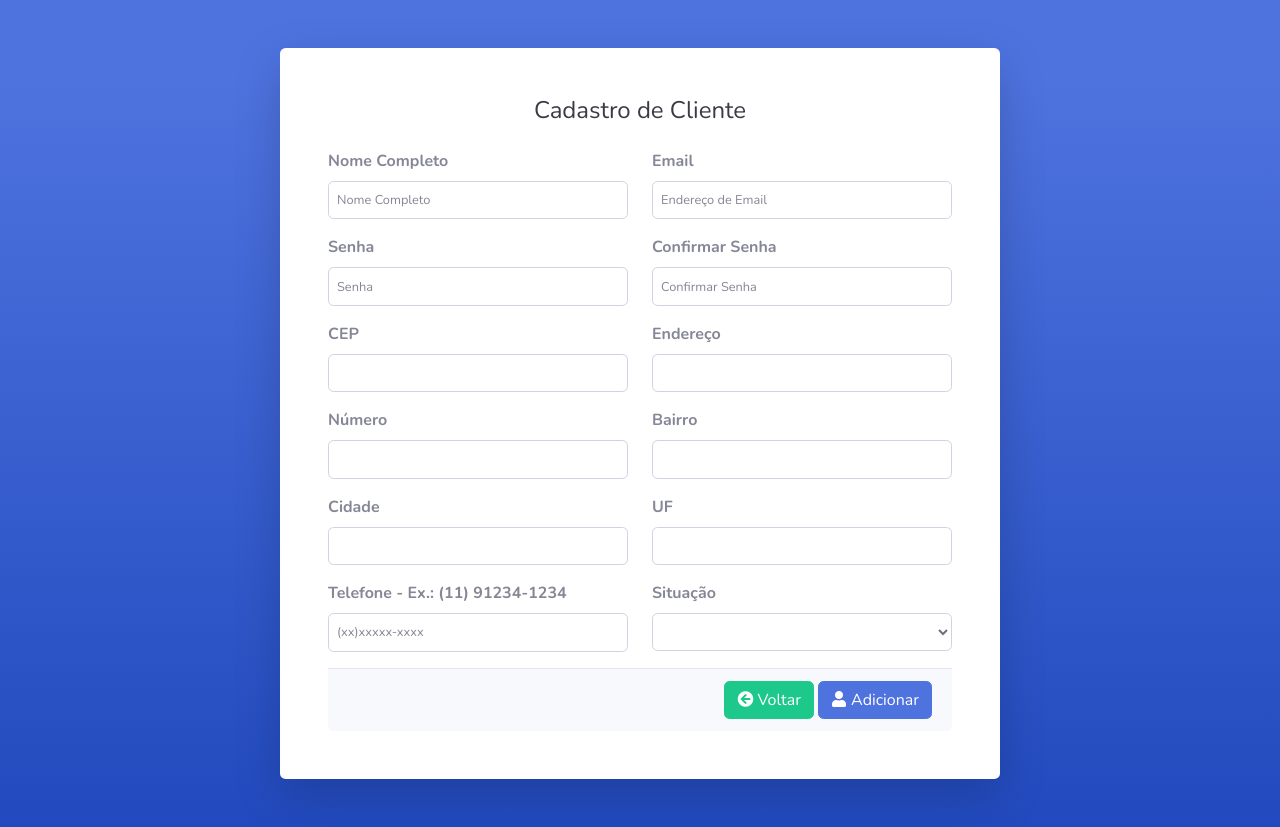
After one commit to Renaky/ordem-servico-php, a PHP site: page /cad_cliente_externo.php in a window 1280 px wide. The commit adds this page. Run offline with PHP 8.4, Linux system fonts and the light colour scheme; some libraries are stand-ins or nearby versions.

Commit message:
Fix some, mudar senha need fixs

```diff
--- /dev/null
+++ b/cad_cliente_externo.php
@@ -0,0 +1,161 @@
+<?php
+session_start();
+require_once('header.php');
+?>
+
+<body class="bg-gradient-primary">
+
+    <div class="container">
+        <!-- Outer Row -->
+        <div class="row justify-content-center">
+            <div class="col-xl-8 col-lg-10 col-md-12">
+                <div class="card o-hidden border-0 shadow-lg my-5">
+                    <div class="card-body p-0">
+                        <!-- Card Body -->
+                        <div class="p-5">
+                            <div class="text-center">
+                                <h1 class="h4 text-gray-900 mb-4">Cadastro de Cliente</h1>
+                            </div>
+
+                            <?php
+                            if (isset($_SESSION['texto_erro'])):
+                            ?>
+                                <div class="alert alert-danger alert-dismissible fade show" role="alert">
+                                    <strong><?= $_SESSION['texto_erro'] ?></strong>
+                                    <button type="button" class="close" data-dismiss="alert" aria-label="Close">
+                                        <span aria-hidden="true">&times;</span>
+                                    </button>
+                                </div>
+                            <?php
+                            unset($_SESSION['texto_erro']);
+                            endif;
+
+                            if (isset($_SESSION['texto_sucesso'])):
+                            ?>
+                                <div class="alert alert-success alert-dismissible fade show" role="alert">
+                                    <strong><?= $_SESSION['texto_sucesso'] ?></strong>
+                                    <button type="button" class="close" data-dismiss="alert" aria-label="Close">
+                                        <span aria-hidden="true">&times;</span>
+                                    </button>
+                                </div>
+                            <?php
+                            unset($_SESSION['texto_sucesso']);
+                            endif;
+                            ?>
+
+                            <form class="user" action="cad_cliente_externo_envia.php" method="post">
+                                <div class="form-group row">
+                                    <div class="col-sm-6 mb-3 mb-sm-0">
+                                        <label> Nome Completo </label>
+                                        <input type="text" class="form-control form-control-user" id="nome" name="nome"
+                                        value="<?php if (!empty($_SESSION['nome'])) { echo $_SESSION['nome'];} ?>" placeholder="Nome Completo" required>
+                                    </div>
+                                    <div class="col-sm-6">
+                                        <label> Email </label>
+                                        <input type="email" class="form-control form-control-user" id="email" name="email"
+                                        value="<?php if (!empty($_SESSION['email'])) { echo $_SESSION['email'];} ?>" placeholder="Endereço de Email" required>
+                                    </div>
+                                </div>
+
+                                <div class="form-group row">
+                                    <div class="col-sm-6 mb-3 mb-sm-0">
+                                        <label> Senha </label>
+                                        <input type="password" class="form-control form-control-user" id="senha" name="senha"
+                                        placeholder="Senha" required>
+                                    </div>
+                                    <div class="col-sm-6">
+                                        <label> Confirmar Senha </label>
+                                        <input type="password" class="form-control form-control-user" id="confirma_senha"
+                                        name="confirma_senha" placeholder="Confirmar Senha" oninput="validatepassword(this)" required>
+                                    </div>
+                                </div>
+
+                                <div class="form-group row">
+                                    <div class="col-sm-6 mb-3 mb-sm-0">
+                                        <label> CEP </label>
+                                        <input type="text" class="form-control form-control-user" id="cep" name="cep"
+                                        value="<?php if (!empty($_SESSION['cep'])) { echo $_SESSION['cep'];} ?>" required>
+                                    </div>
+                                    <div class="col-sm-6">
+                                        <label> Endereço </label>
+                                        <input type="text" class="form-control form-control-user" id="endereco" name="endereco"
+                                        value="<?php if (!empty($_SESSION['endereco'])) { echo $_SESSION['endereco'];} ?>" required>
+                                    </div>
+                                </div>
+
+                                <div class="form-group row">
+                                    <div class="col-sm-6 mb-3 mb-sm-0">
+                                        <label> Número </label>
+                                        <input type="number" class="form-control form-control-user" id="numero" name="numero"
+                                        value="<?php if (!empty($_SESSION['numero'])) { echo $_SESSION['numero'];} ?>" required>
+                                    </div>
+                                    <div class="col-sm-6">
+                                        <label> Bairro </label>
+                                        <input type="text" class="form-control form-control-user" id="bairro" name="bairro"
+                                        value="<?php if (!empty($_SESSION['bairro'])) { echo $_SESSION['bairro'];} ?>" required>
+                                    </div>
+                                </div>
+
+                                <div class="form-group row">
+                                    <div class="col-sm-6 mb-3 mb-sm-0">
+                                        <label> Cidade </label>
+                                        <input type="text" class="form-control form-control-user" id="cidade" name="cidade"
+                                        value="<?php if (!empty($_SESSION['cidade'])) { echo $_SESSION['cidade'];} ?>" required>
+                                    </div>
+                                    <div class="col-sm-6">
+                                        <label> UF </label>
+                                        <input type="text" class="form-control form-control-user" id="uf" name="uf"
+                                        value="<?php if (!empty($_SESSION['uf'])) { echo $_SESSION['uf'];} ?>" required>
+                                    </div>
+                                </div>
+
+                                <div class="form-group row">
+                                    <div class="col-sm-6 mb-3 mb-sm-0">
+                                        <label> Telefone - Ex.: (11) 91234-1234 </label>
+                                        <input type="tel" class="form-control form-control-user" id="telefone" name="telefone"
+                                        placeholder="(xx)xxxxx-xxxx" value="<?php if (!empty($_SESSION['telefone'])) { echo $_SESSION['telefone'];} ?>" maxlength="15" required>
+                                    </div>
+                                    <div class="col-sm-6">
+                                        <label> Situação </label>
+                                        <select class="form-control" id="status" name="status" required>
+                                            <option value=""> </option>
+                                            <option value="1">Ativo</option>
+                                            <option value="2">Inativo</option>
+                                        </select>
+                                    </div>
+                                </div>
+
+                                <div class="card-footer text-muted">
+                                    <div class="text-right">
+                                        <a title="Voltar" href="index.php">
+                                            <button type="button" class="btn btn-success">
+                                                <i class="fas fa-arrow-circle-left"></i>&nbsp;Voltar
+                                            </button>
+                                        </a>
+                                        <button type="submit" name="updatebtn" class="btn btn-primary">
+                                            <i class="fas fa-fw fa-user">&nbsp;</i>Adicionar
+                                        </button>
+                                    </div>
+                                </div>
+                            </form>
+                        </div>
+                    </div>
+                </div>
+            </div>
+        </div>
+    </div>
+
+
+
+<!-- Bootstrap core JavaScript-->
+<script src="vendor/jquery/jquery.min.js"></script>
+<script src="vendor/bootstrap/js/bootstrap.bundle.min.js"></script>
+<script src="vendor/jquery-easing/jquery.easing.min.js"></script>
+<script src="js/sb-admin-2.min.js"></script>
+<script src='js/preencher-cep.js'></script>
+</body>
+<php?
+require_once('footer.php');
+
+?>
+</html>
```
Also changed, not shown: cad_cliente_externo_envia.php (added, +65 -0 lines), cad_usuario_envia.php (+19 -19 lines), index.php (+5 -2 lines), mudar_senha.php (added, +78 -0 lines), mudar_senha_form.php (added, +91 -0 lines).
